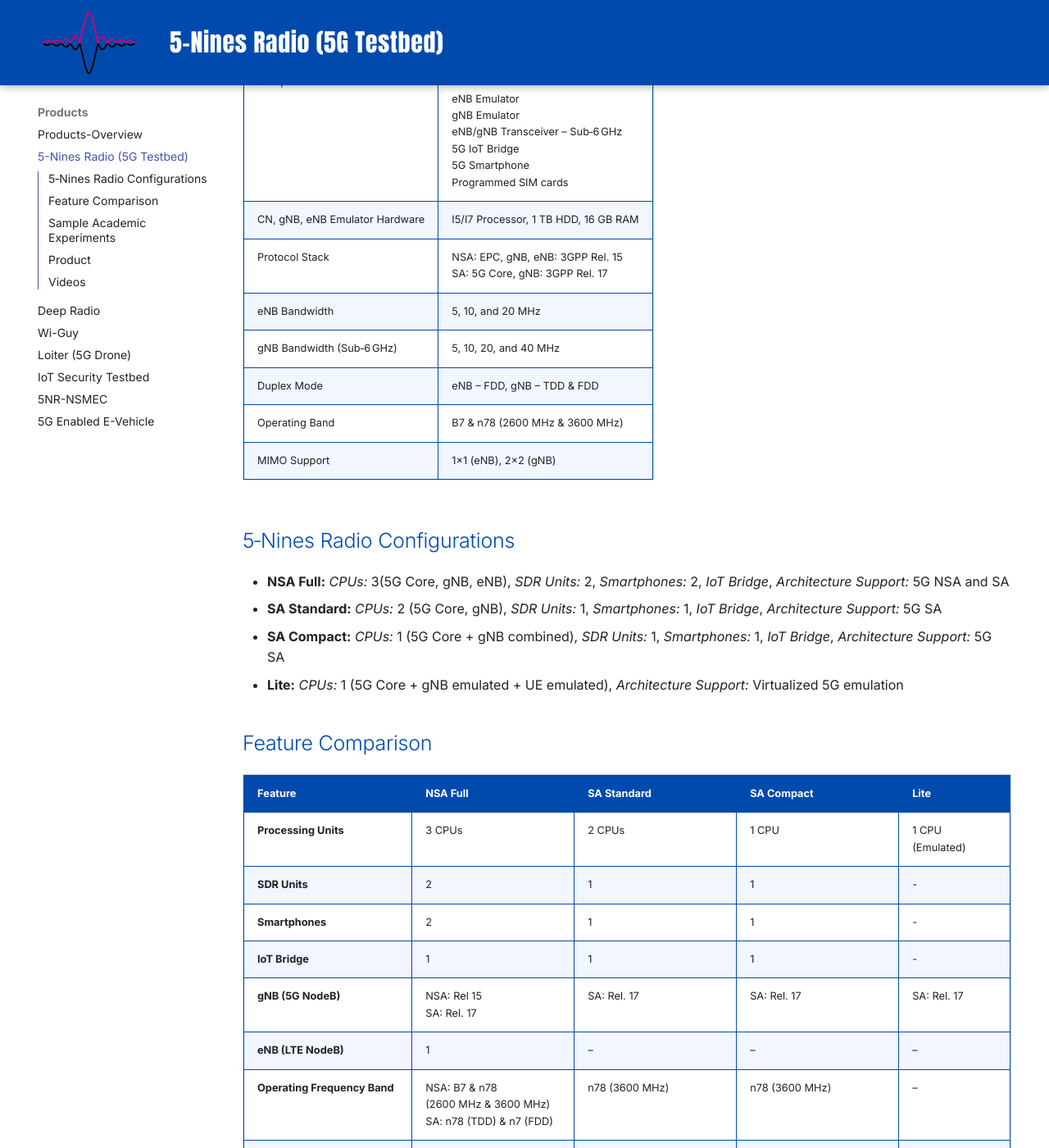
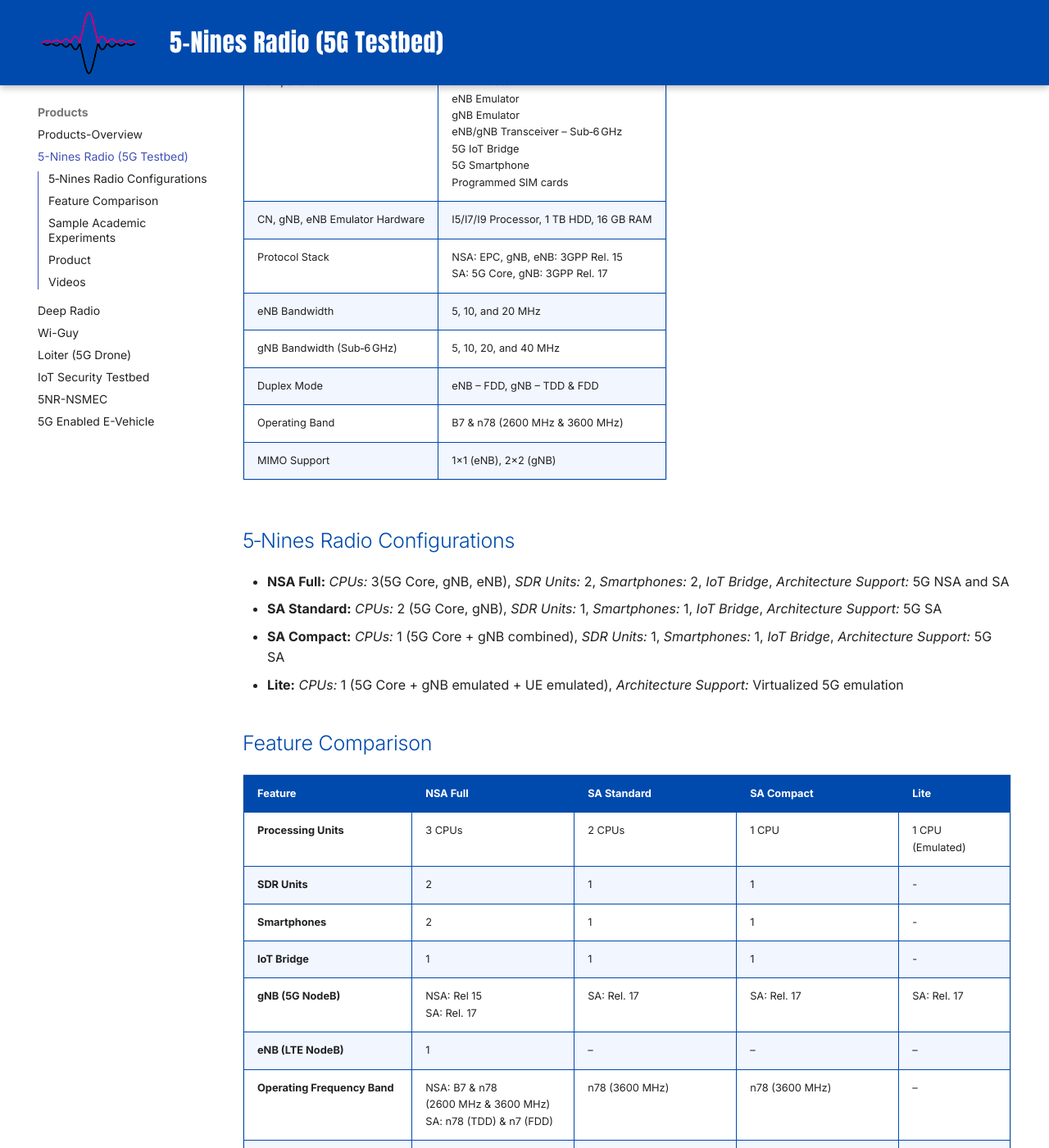
Before and after one commit to chandharlabs/chandhar-docs, an MkDocs documentation site: the page built from docs/products/5-nines-radio.md, in a window 1280 px wide and 1400 px high, scrolled down 858 px. Shown: the whole window at 82% size. Built offline with MkDocs 1.6.1 and Material for MkDocs 9.7.7, drawn with Linux system fonts in a browser that asks for light colours.

```diff
--- a/docs/products/5-nines-radio.md
+++ b/docs/products/5-nines-radio.md
@@ -29,7 +29,7 @@ In NSA mode, to establish a connection with a 5G Smartphone, one requires a 4G b
 | Components | Specifications |
 |-----------|----------------|
 | Components | CN Emulator<br>eNB Emulator<br>gNB Emulator<br>eNB/gNB Transceiver – Sub‑6 GHz<br>5G IoT Bridge<br>5G Smartphone<br>Programmed SIM cards |
-| CN, gNB, eNB Emulator Hardware | I5/I7 Processor, 1 TB HDD, 16 GB RAM |
+| CN, gNB, eNB Emulator Hardware | I5/I7/I9 Processor, 1 TB HDD, 16 GB RAM |
 | Protocol Stack | NSA: EPC, gNB, eNB: 3GPP Rel. 15<br>SA: 5G Core, gNB: 3GPP Rel. 17 |
 | eNB Bandwidth | 5, 10, and 20 MHz |
 | gNB Bandwidth (Sub‑6 GHz) | 5, 10, 20, and 40 MHz |
```
Also changed, not shown: other parts of docs/products/5-nines-radio.md (+1 -1 lines).
